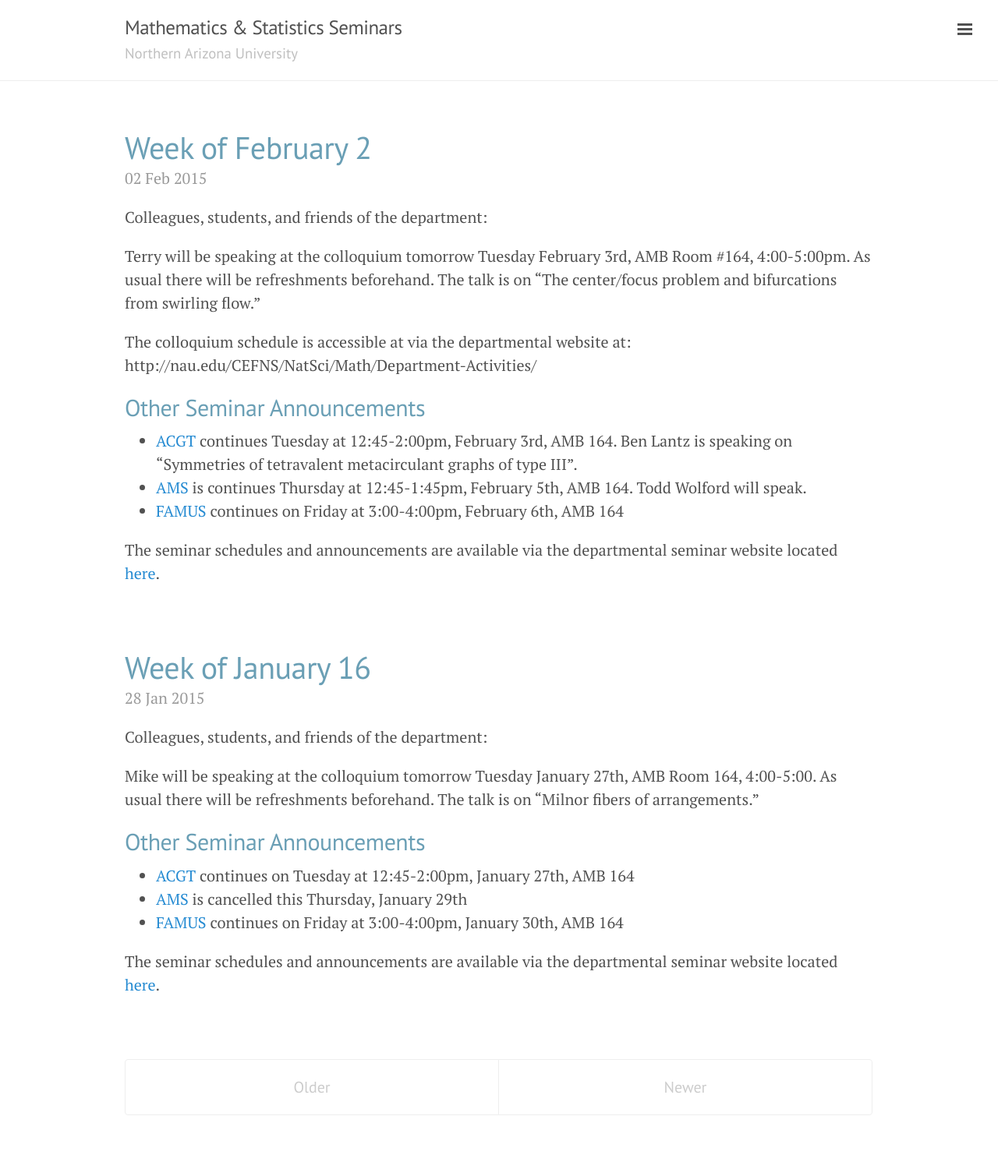
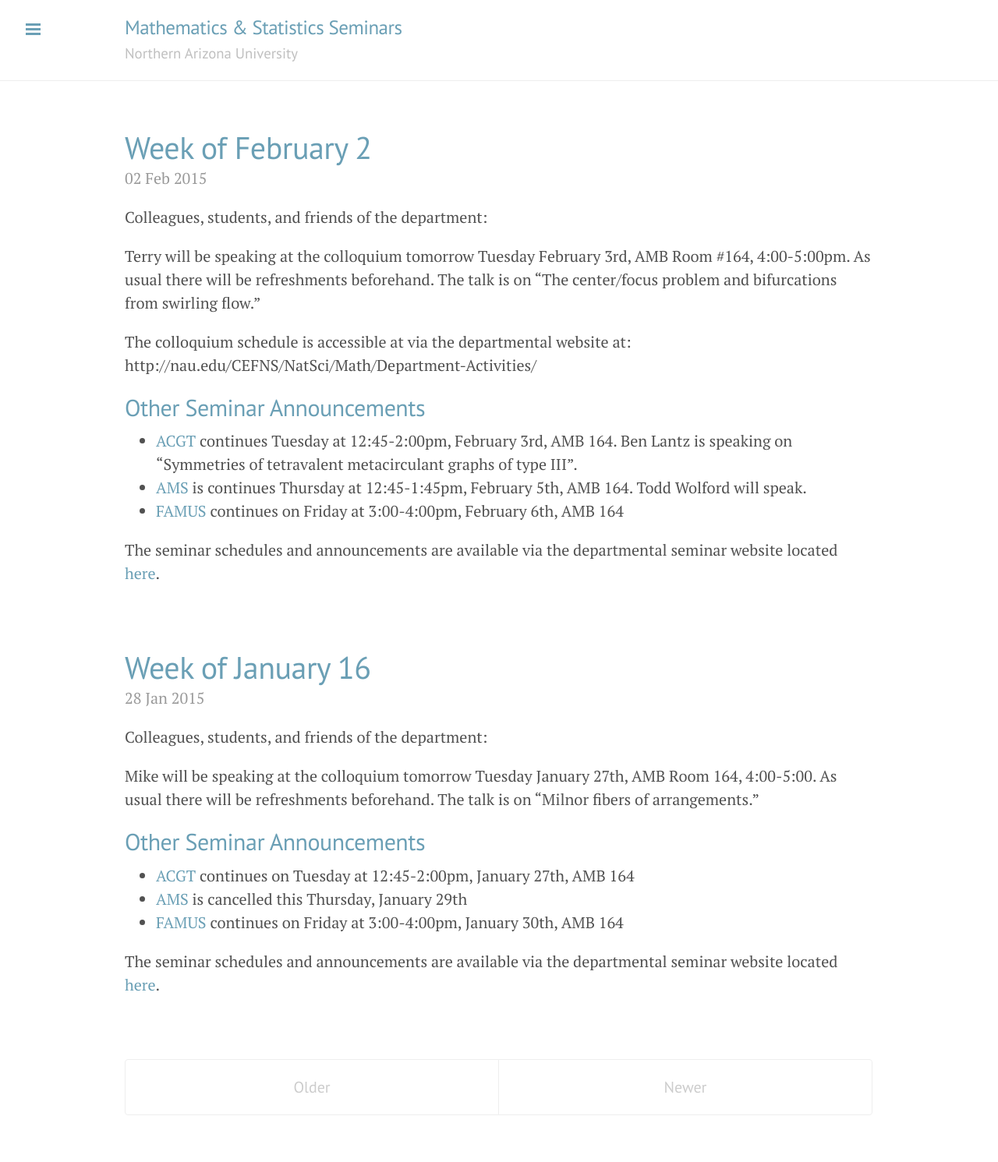
Before and after one commit to NAUMathStat/seminars, a Jekyll site: the page built from index.html, in a window 1280 px wide. Shown: the whole page at 78% size. Built offline with Jekyll 4.4.1, drawn with Linux system fonts in a browser that asks for light colours; Markdown is read by kramdown in place of the engine named in the settings; the list of posts is cut into pages by our own code.

Commit message:
Testing layout

```diff
--- a/_layouts/default.html
+++ b/_layouts/default.html
@@ -3,7 +3,7 @@
 
   {% include head.html %}
 
-  <body class="layout-reverse sidebar-overlay">
+  <body class="theme-base-0d">
 
     {% include sidebar.html %}
 
```
